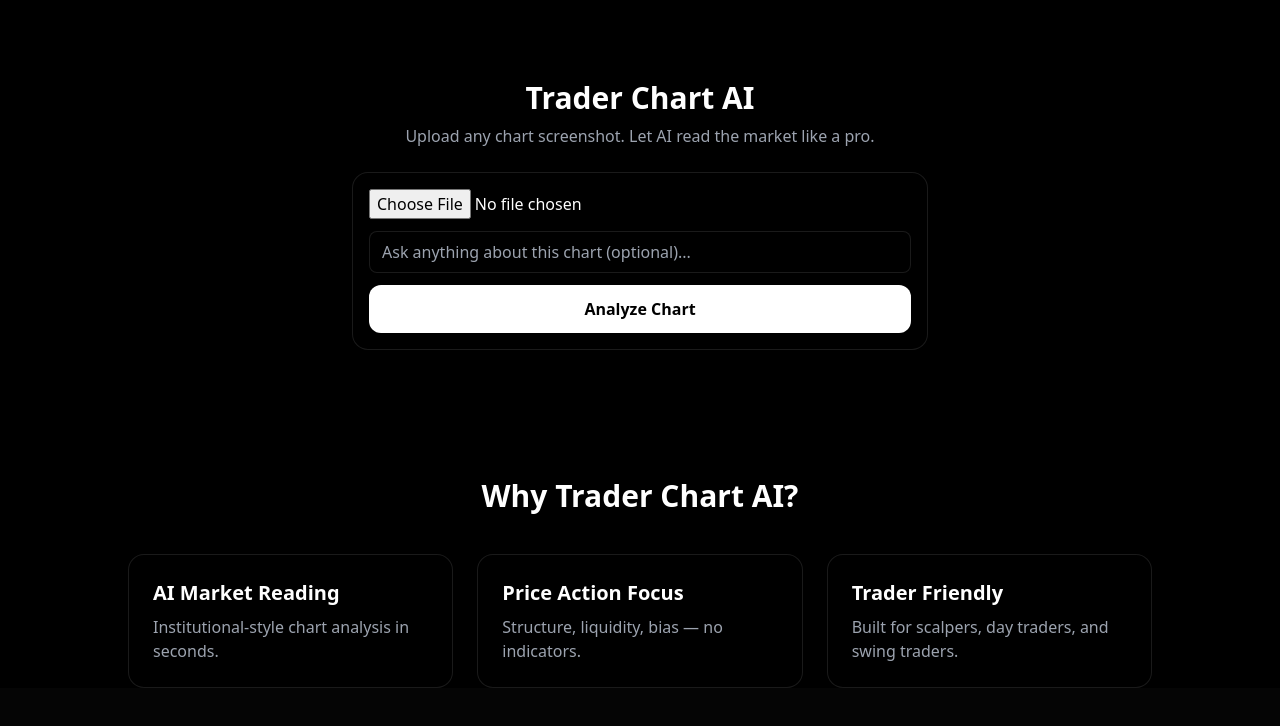
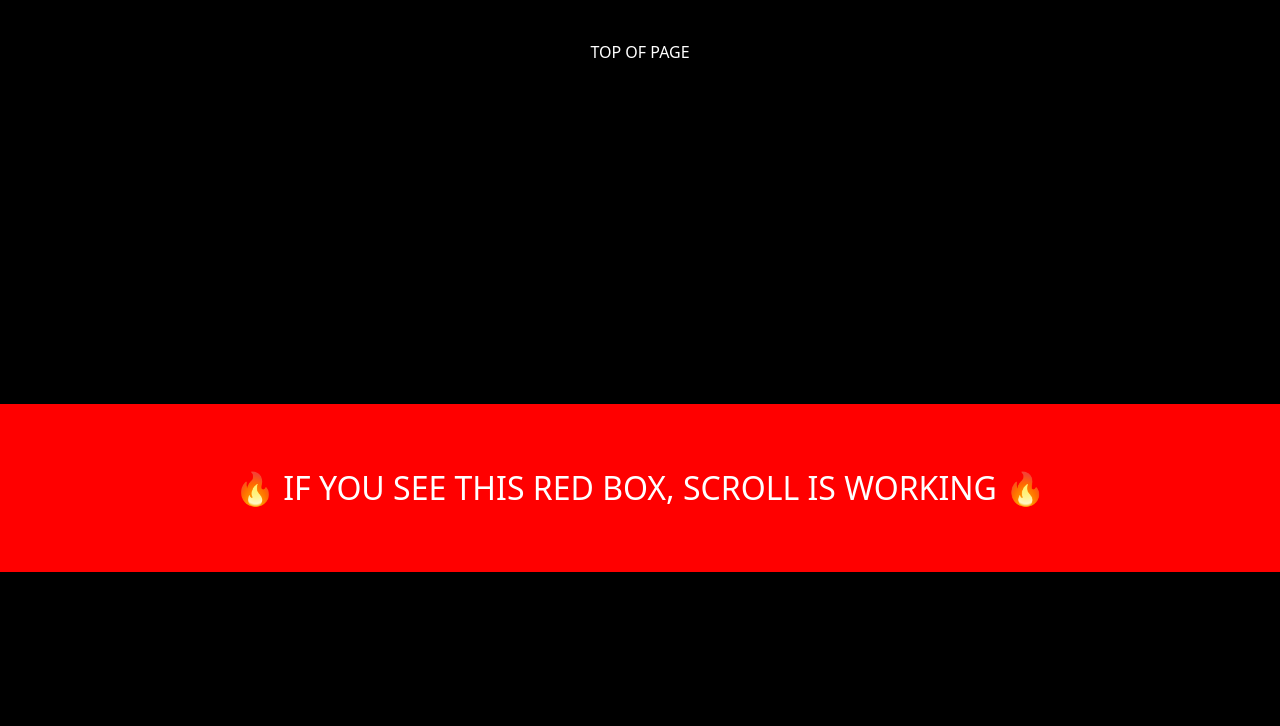
Before and after one commit to yuvraj448-debug/trader-chart-ai, a Next.js app: page / in a window 1280 px wide. Shown: the top 726 px of the page. Built offline with nearby package versions, Linux system fonts and the light colour scheme.

Commit message:
Update page.jsx

```diff
--- a/app/page.jsx
+++ b/app/page.jsx
@@ -1,103 +1,23 @@
 "use client";
 
-import { useState } from "react";
-
 export default function Home() {
-  const [image, setImage] = useState(null);
-  const [question, setQuestion] = useState("");
-  const [analysis, setAnalysis] = useState("");
-  const [loading, setLoading] = useState(false);
-
-  const submitAnalysis = async () => {
-    if (!image) {
-      alert("Upload a chart screenshot first");
-      return;
-    }
-
-    setLoading(true);
-
-    const formData = new FormData();
-    formData.append("image", image);
-    formData.append("question", question);
-
-    const res = await fetch("/api/analyze", {
-      method: "POST",
-      body: formData,
-    });
-
-    const data = await res.json();
-    setAnalysis(data.analysis);
-    setLoading(false);
-  };
-
   return (
-    <main className="relative z-10 flex flex-col items-center px-4 pt-20 text-white">
-      {/* HERO */}
-      <h1 className="text-3xl font-bold mb-2">Trader Chart AI</h1>
-      <p className="text-gray-400 mb-6 text-center">
-        Upload any chart screenshot. Let AI read the market like a pro.
-      </p>
-
-      <div className="w-full max-w-xl bg-black/60 border border-white/10 rounded-2xl p-4 backdrop-blur">
-        <input
-          type="file"
-          accept="image/*"
-          onChange={(e) => setImage(e.target.files[0])}
-          className="mb-3 w-full"
-        />
-
-        <input
-          type="text"
-          placeholder="Ask anything about this chart (optional)..."
-          value={question}
-          onChange={(e) => setQuestion(e.target.value)}
-          className="mb-3 w-full rounded-lg bg-black px-3 py-2 text-white outline-none border border-white/10"
-        />
-
-        <button
-          onClick={submitAnalysis}
-          className="w-full rounded-xl bg-white py-3 text-black font-semibold"
-          disabled={loading}
-        >
-          {loading ? "Analyzing..." : "Analyze Chart"}
-        </button>
+    <div style={{ minHeight: "200vh", background: "black", color: "white" }}>
+      <div style={{ padding: "40px", textAlign: "center" }}>
+        <h1>TOP OF PAGE</h1>
       </div>
 
-      {analysis && (
-        <div className="mt-6 w-full max-w-xl bg-black/70 border border-white/10 rounded-2xl p-4 whitespace-pre-wrap">
-          {analysis}
-        </div>
-      )}
-
-      {/* 🔥 FEATURES — GUARANTEED VISIBLE */}
-      <div className="mt-32 w-full max-w-5xl">
-        <div className="mb-10 text-center">
-          <h2 className="text-3xl font-bold">Why Trader Chart AI?</h2>
-        </div>
-
-        <div className="grid gap-6 md:grid-cols-3">
-          <div className="rounded-2xl border border-white/10 bg-black/60 p-6">
-            <h3 className="text-xl font-semibold mb-2">AI Market Reading</h3>
-            <p className="text-gray-400">
-              Institutional-style chart analysis in seconds.
-            </p>
-          </div>
-
-          <div className="rounded-2xl border border-white/10 bg-black/60 p-6">
-            <h3 className="text-xl font-semibold mb-2">Price Action Focus</h3>
-            <p className="text-gray-400">
-              Structure, liquidity, bias — no indicators.
-            </p>
-          </div>
-
-          <div className="rounded-2xl border border-white/10 bg-black/60 p-6">
-            <h3 className="text-xl font-semibold mb-2">Trader Friendly</h3>
-            <p className="text-gray-400">
-              Built for scalpers, day traders, and swing traders.
-            </p>
-          </div>
-        </div>
+      <div
+        style={{
+          marginTop: "300px",
+          padding: "60px",
+          background: "red",
+          textAlign: "center",
+          fontSize: "32px",
+        }}
+      >
+        🔥 IF YOU SEE THIS RED BOX, SCROLL IS WORKING 🔥
       </div>
-    </main>
+    </div>
   );
 }
```
